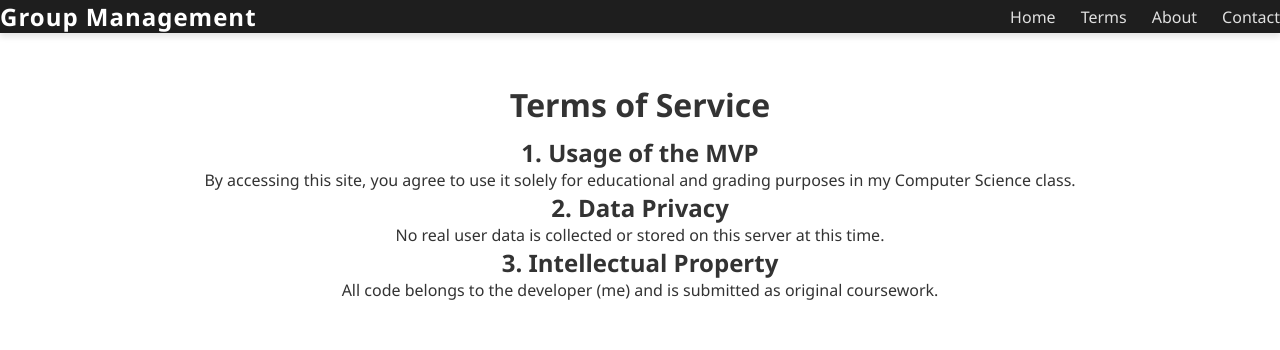
After one commit to frankoceanfan2124/cpdigi32, a Flask app: page /terms in a window 1280 px wide. The commit adds this page. Shown: the top 350 px of the page. Run offline with Flask 3, Linux system fonts and the light colour scheme.

Commit message:
Refined all code

```diff
--- a/app.py
+++ b/app.py
@@ -1,15 +1,24 @@
 from flask import Flask, render_template
 
-#  Flask applciatiion
-# make sure it matches my folder structure
 app = Flask(__name__, template_folder='template', static_folder='static')
 
 @app.route('/')
 def home():
-    # this is the thingy for index
     return render_template('index.html')
 
+@app.route('/terms')
+def terms():
+    return render_template('terms.html')
+
+
+
+@app.route('/about')
+def about():
+    return render_template('about.html')
+
+@app.route('/contact')
+def contact():
+    return render_template('contact.html')
 
 if __name__ == '__main__':
-
     app.run(debug=True)
--- a/static/style.css
+++ b/static/style.css
@@ -53,3 +53,22 @@
 .content h1 {
     margin-bottom: 10px;
 }
+.image-container {
+    margin-top: 40px;
+    display: flex;
+    justify-content: center;
+}
+
+
+.hero-image {
+    display: block;
+    margin: 0 auto;
+    width: 100%;
+    max-width: 700px;
+    border-radius: 16px;
+    box-shadow: 0 12px 24px rgba(0, 0, 0, 0.2);
+    transition: transform 0.3s ease;
+
+
+.hero-image:hover {
+    transform: translateY(-5px);
--- /dev/null
+++ b/template/terms.html
@@ -0,0 +1,39 @@
+<!DOCTYPE html>
+<html lang="en">
+<head>
+    <meta charset="UTF-8">
+    <meta name="viewport" content="width=device-width, initial-scale=1.0">
+    <title>Terms & Conditions</title>
+    <link rel="stylesheet" href="/static/style.css">
+</head>
+<body>
+
+    <!-- Navigation Bar -->
+    <nav class="navbar">
+        <div class="logo">Group Management</div>
+        <ul class="nav-links">
+            <li><a href="/">Home</a></li>
+            <li><a href="/terms">Terms</a></li>
+            <li><a href="/about">About</a></li>
+            <li><a href="/contact">Contact</a></li>
+        </ul>
+
+    </nav>
+
+    <!-- Terms Content -->
+    <main class="content">
+        <h1>Terms of Service</h1>
+        <section class="docs-section">
+            <h2>1. Usage of the MVP</h2>
+            <p>By accessing this site, you agree to use it solely for educational and grading purposes in my Computer Science class.</p>
+
+            <h2>2. Data Privacy</h2>
+            <p>No real user data is collected or stored on this server at this time.</p>
+
+            <h2>3. Intellectual Property</h2>
+            <p>All code belongs to the developer (me) and is submitted as original coursework.</p>
+        </section>
+    </main>
+
+</body>
+</html>
```
Also changed, not shown: template/about.html (added, +27 -0 lines), template/contact.html (added, +37 -0 lines), template/index.html (+27 -2 lines), static/team.jpeg.webp (added).
